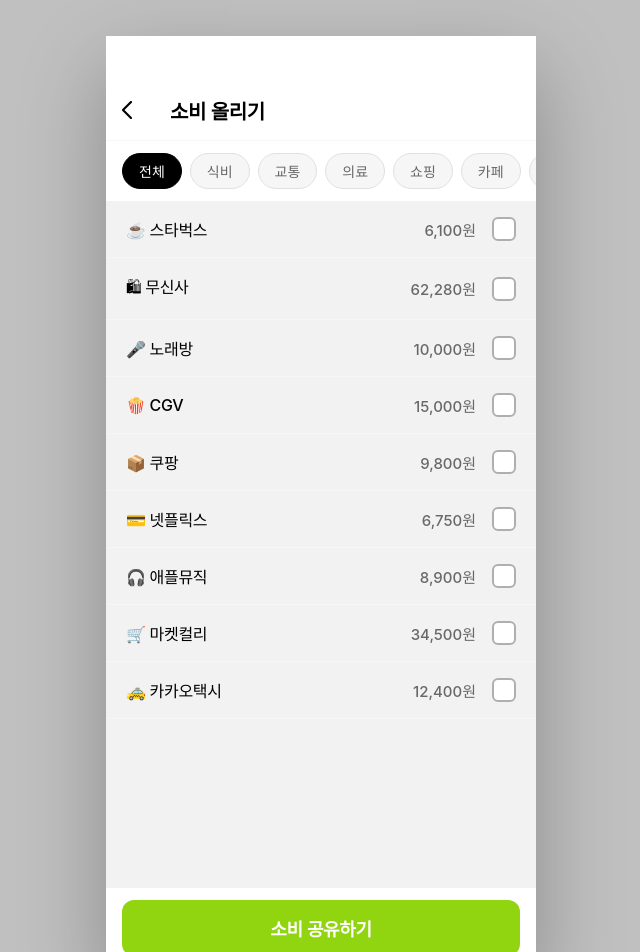
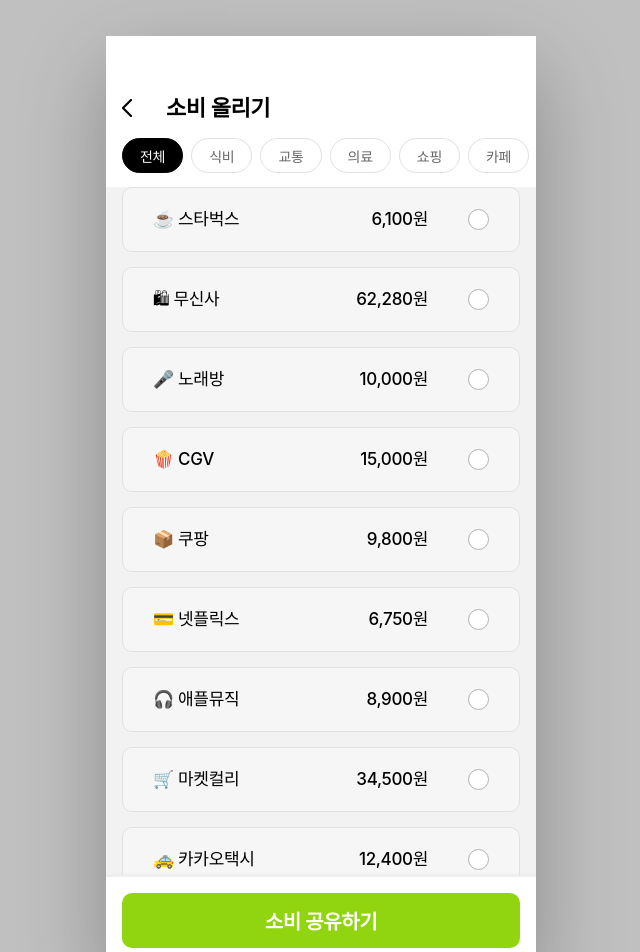
Before and after one commit to nahyune/uxui, a React (Vite) app: page /add-spending in a window 1280 px wide. Shown: the top 952 px of the page, without its empty margins (319-959 px from the left). Built offline with nearby package versions, Linux system fonts and the light colour scheme; a web font is replaced by a local one.

Commit message:
소비올리기 페이지 피그마 수치 전면 반영 (카드형 아이템, 버튼, 헤더)

```diff
--- a/src/pages/AddSpending.jsx
+++ b/src/pages/AddSpending.jsx
@@ -49,11 +49,11 @@
 
       <ul className="main-scroll add-list">
         {items.map((item, i) => (
-          <li className="add-item" key={item.label}>
+          <li className={`add-item${checked[i] ? ' add-item-checked' : ''}`} key={item.label} onClick={() => setChecked(p => ({ ...p, [i]: !p[i] }))}>
             <span className="add-item-label">{item.label}</span>
             <div className="add-item-right">
               <span className="add-item-amount">{item.amount}</span>
-              <label className="add-check-wrap">
+              <label className="add-check-wrap" onClick={e => e.stopPropagation()}>
                 <input type="checkbox" className="add-check-input" checked={!!checked[i]} onChange={() => setChecked(p => ({ ...p, [i]: !p[i] }))} />
                 <span className="add-check-box" />
               </label>
--- a/src/styles/pages.css
+++ b/src/styles/pages.css
@@ -157,60 +157,99 @@
 .check-day-label { font-size: 16px; font-weight: 500; color: #000; text-align: center; letter-spacing: -0.32px; line-height: 1.5; }
 
 /* ══════════════════════════════════════
-   소비 올리기 (AddSpending)
+   소비 올리기 (AddSpending) — 피그마 기준
 ══════════════════════════════════════ */
+
+/* 헤더 — 피그마 gap:8px, 22px SemiBold */
 .add-header {
-  display: flex; align-items: center; gap: 12px;
-  padding: 12px 16px;
-  border-bottom: 1px solid #F6F6F6;
+  display: flex; align-items: center; gap: 8px;
+  padding: 10px 16px 12px;
   flex-shrink: 0;
 }
-.add-header-title { font-size: 20px; font-weight: 600; color: #000; letter-spacing: -0.4px; }
+.add-header-title {
+  font-size: 22px; font-weight: 600; color: #000;
+  letter-spacing: -0.44px; line-height: 1.5;
+}
 
+/* 카테고리 — 피그마 height:35px, radius:52px, padding:7px 17px */
 .add-cat-scroll {
   display: flex; gap: 8px; overflow-x: auto; scrollbar-width: none;
-  padding: 12px 16px;
+  padding: 0 16px 14px;
   flex-shrink: 0;
 }
 .add-cat-scroll::-webkit-scrollbar { display: none; }
 .add-cat-btn {
-  padding: 7px 16px; border-radius: 20px;
+  height: 35px; padding: 0 17px; border-radius: 52px;
   font-size: 14px; font-weight: 500; color: #686868;
-  background: #F6F6F6; border: 1px solid #E0E0E0;
+  background: #fff; border: 1.3px solid #E0E0E0;
   cursor: pointer; white-space: nowrap; flex-shrink: 0;
+  letter-spacing: -0.28px;
 }
 .add-cat-btn.active { background: #000; color: #fff; border-color: #000; }
 
-.add-list { flex: 1; overflow-y: auto; scrollbar-width: none; }
+/* 아이템 목록 — 피그마 gap:15px, padding:16px */
+.add-list {
+  flex: 1; overflow-y: auto; scrollbar-width: none;
+  display: flex; flex-direction: column; gap: 15px;
+  padding: 0 16px 16px;
+}
 .add-list::-webkit-scrollbar { display: none; }
+
+/* 아이템 카드 — 피그마 height:65px, radius:10px, px:30px, bg:#F6F6F6 */
 .add-item {
   display: flex; align-items: center; justify-content: space-between;
-  padding: 16px 20px; border-bottom: 1px solid #F6F6F6;
+  height: 65px; padding: 0 30px;
+  background: #F6F6F6; border: 1px solid #E0E0E0;
+  border-radius: 10px; flex-shrink: 0;
+  cursor: pointer;
 }
-.add-item-label { font-size: 16px; font-weight: 500; color: #000; letter-spacing: -0.32px; }
-.add-item-right { display: flex; align-items: center; gap: 16px; }
-.add-item-amount { font-size: 15px; font-weight: 500; color: #686868; }
-.add-check-wrap { position: relative; width: 24px; height: 24px; cursor: pointer; }
+/* 선택된 아이템 — 피그마 bg:#F6FFE4, border:#90D50F */
+.add-item.add-item-checked {
+  background: #F6FFE4; border-color: #90D50F;
+}
+
+/* 아이템 텍스트 — 피그마 17px Medium */
+.add-item-label {
+  font-size: 17px; font-weight: 500; color: #000;
+  letter-spacing: -0.34px; line-height: 1.5;
+}
+/* 우측: 금액+체크 — 피그마 gap:40px */
+.add-item-right { display: flex; align-items: center; gap: 40px; }
+.add-item-amount {
+  font-size: 17px; font-weight: 500; color: #000;
+  letter-spacing: -0.34px; line-height: 1.5;
+}
+
+/* 체크박스 — 피그마 21px 원형 */
+.add-check-wrap { position: relative; width: 21px; height: 21px; cursor: pointer; flex-shrink: 0; }
 .add-check-input { position: absolute; opacity: 0; width: 0; height: 0; }
 .add-check-box {
   position: absolute; inset: 0;
-  border: 2px solid #AFAFAF; border-radius: 6px; background: #fff;
+  border: 1.5px solid #AFAFAF; border-radius: 50%; background: #fff;
   transition: all 0.15s;
+  display: flex; align-items: center; justify-content: center;
 }
-.add-check-input:checked + .add-check-box { background: #90D50F; border-color: #90D50F; }
+.add-check-input:checked + .add-check-box {
+  background: #90D50F; border-color: #90D50F;
+}
 .add-check-input:checked + .add-check-box::after {
   content: ''; position: absolute;
-  left: 5px; top: 2px; width: 8px; height: 12px;
-  border: 2.5px solid #fff; border-top: none; border-left: none;
+  left: 6px; top: 3px; width: 6px; height: 10px;
+  border: 2px solid #fff; border-top: none; border-left: none;
   transform: rotate(45deg);
 }
 
-.add-share-area { padding: 12px 16px; background: #fff; flex-shrink: 0; }
+/* 공유 버튼 — 피그마 height:55px, radius:10px, 20px SemiBold */
+.add-share-area {
+  padding: 16px 16px 20px;
+  background: #fff; flex-shrink: 0;
+  box-shadow: 0 -3px 2px rgba(237,237,237,0.84);
+}
 .add-share-btn {
   display: flex; align-items: center; justify-content: center;
-  width: 100%; height: 56px;
-  background: #90D50F; color: #fff; border-radius: 12px;
-  font-size: 18px; font-weight: 600; letter-spacing: -0.36px;
+  width: 100%; height: 55px;
+  background: #90D50F; color: #fff; border-radius: 10px;
+  font-size: 20px; font-weight: 600; letter-spacing: -0.4px;
   cursor: pointer;
 }
 
```
